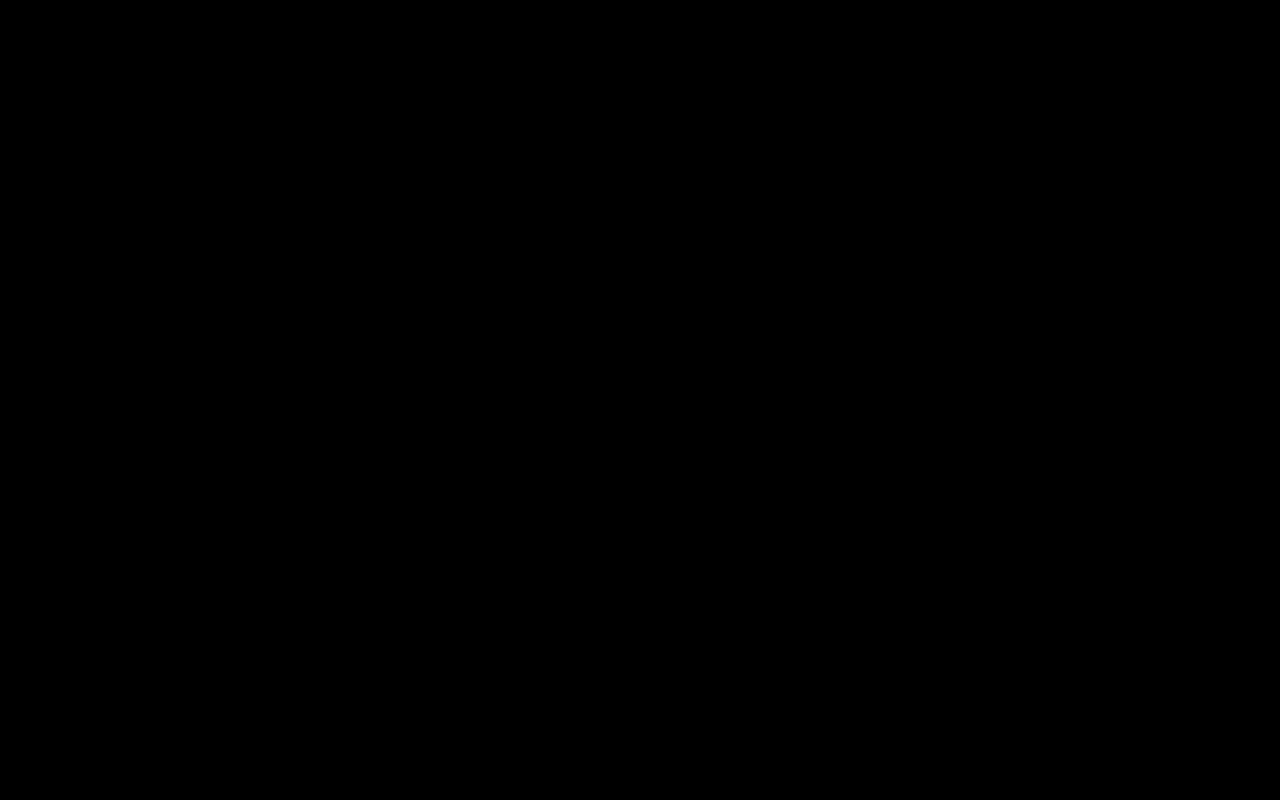
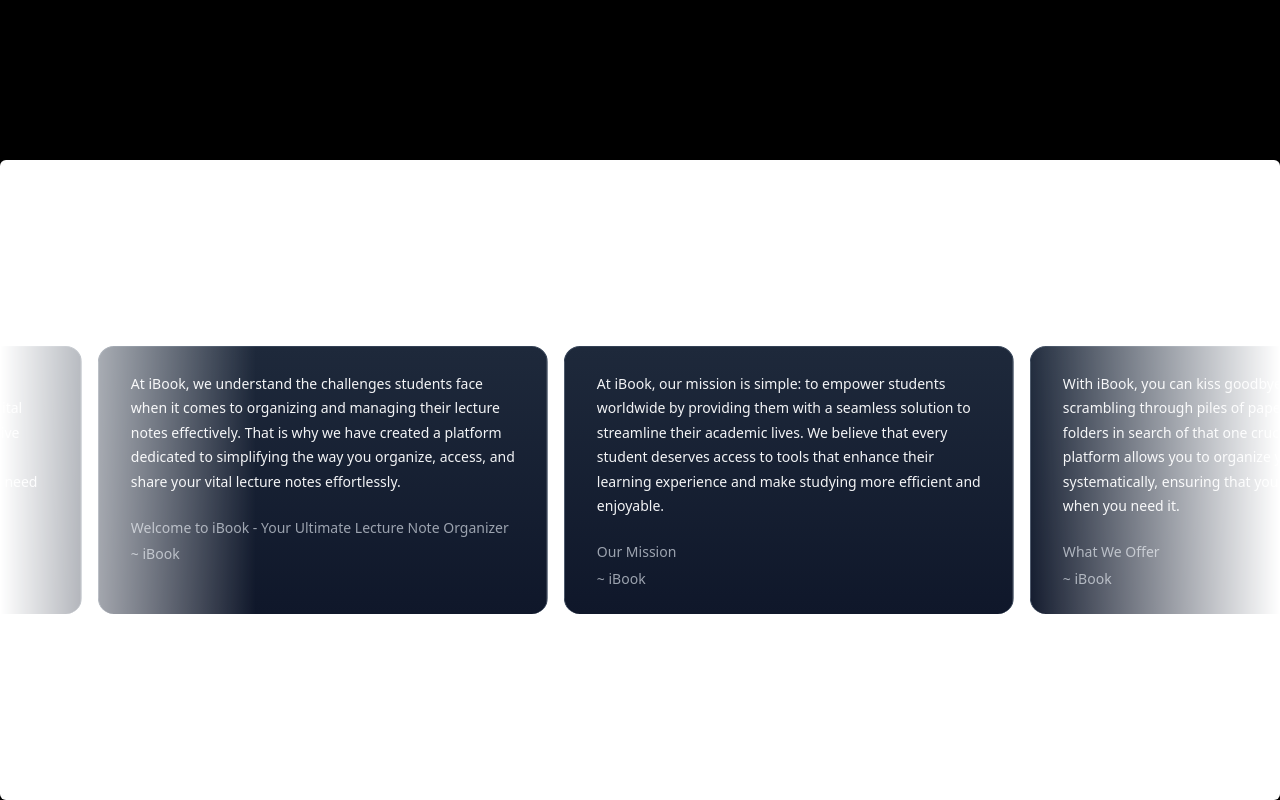
Before and after one commit to VikasMeshram2708/iBook, a Next.js app: page / in a window 1280 px wide. Shown: the part 550-1350 px from the top of the page. Before the commit the page ends 800 px from the top, so only its background shows below. Built offline with nearby package versions, Linux system fonts and the light colour scheme; a web font is replaced by a local one.

Commit message:
:boom: added carousel.

```diff
--- /dev/null
+++ b/app/components/LandingPage/Carousel.tsx
@@ -0,0 +1,36 @@
+'use client';
+
+import React from 'react';
+import { InfiniteMovingCards } from '../ui/infinite-moving-cards';
+
+const testimonials = [
+  {
+    quote:
+      'At iBook, we understand the challenges students face when it comes to organizing and managing their lecture notes effectively. That is why we have created a platform dedicated to simplifying the way you organize, access, and share your vital lecture notes effortlessly.',
+    name: 'Welcome to iBook - Your Ultimate Lecture Note Organizer',
+    title: '~ iBook',
+  },
+  {
+    quote:
+      'At iBook, our mission is simple: to empower students worldwide by providing them with a seamless solution to streamline their academic lives. We believe that every student deserves access to tools that enhance their learning experience and make studying more efficient and enjoyable.',
+    name: 'Our Mission',
+    title: '~ iBook',
+  },
+  {
+    quote:
+      'With iBook, you can kiss goodbye to the days of scrambling through piles of papers and endless digital folders in search of that one crucial note. Our intuitive platform allows you to organize your lecture notes systematically, ensuring that you can find what you need when you need it.',
+    name: 'What We Offer',
+    title: '~ iBook',
+  },
+];
+export function Carousel() {
+  return (
+    <div className="h-[40rem] rounded-md flex flex-col antialiased bg-white dark:bg-black dark:bg-grid-white/[0.05] items-center justify-center relative overflow-hidden">
+      <InfiniteMovingCards
+        items={testimonials}
+        direction="right"
+        speed="slow"
+      />
+    </div>
+  );
+}
--- /dev/null
+++ b/app/components/ui/infinite-moving-cards.tsx
@@ -0,0 +1,124 @@
+/* eslint-disable @typescript-eslint/no-use-before-define */
+/* eslint-disable react/require-default-props */
+
+'use client';
+
+import React, { useEffect, useState } from 'react';
+import { cn } from '@/utils/cn';
+
+export function InfiniteMovingCards({
+  items,
+  direction = 'left',
+  speed = 'fast',
+  pauseOnHover = true,
+  className,
+}: {
+  items: {
+    quote: string;
+    name: string;
+    title: string;
+  }[];
+  direction?: 'left' | 'right';
+  speed?: 'fast' | 'normal' | 'slow';
+  pauseOnHover?: boolean;
+  className?: string;
+}) {
+  const containerRef = React.useRef<HTMLDivElement>(null);
+  const scrollerRef = React.useRef<HTMLUListElement>(null);
+
+  useEffect(() => {
+    addAnimation();
+  }, []);
+  const [start, setStart] = useState(false);
+  function addAnimation() {
+    if (containerRef.current && scrollerRef.current) {
+      const scrollerContent = Array.from(scrollerRef.current.children);
+
+      scrollerContent.forEach((item) => {
+        const duplicatedItem = item.cloneNode(true);
+        if (scrollerRef.current) {
+          scrollerRef.current.appendChild(duplicatedItem);
+        }
+      });
+
+      getDirection();
+      getSpeed();
+      setStart(true);
+    }
+  }
+  const getDirection = () => {
+    if (containerRef.current) {
+      if (direction === 'left') {
+        containerRef.current.style.setProperty(
+          '--animation-direction',
+          'forwards',
+        );
+      } else {
+        containerRef.current.style.setProperty(
+          '--animation-direction',
+          'reverse',
+        );
+      }
+    }
+  };
+  const getSpeed = () => {
+    if (containerRef.current) {
+      if (speed === 'fast') {
+        containerRef.current.style.setProperty('--animation-duration', '20s');
+      } else if (speed === 'normal') {
+        containerRef.current.style.setProperty('--animation-duration', '40s');
+      } else {
+        containerRef.current.style.setProperty('--animation-duration', '80s');
+      }
+    }
+  };
+  return (
+    <div
+      ref={containerRef}
+      className={cn(
+        'scroller relative z-20  max-w-7xl overflow-hidden  [mask-image:linear-gradient(to_right,transparent,white_20%,white_80%,transparent)]',
+        className,
+      )}
+    >
+      <ul
+        ref={scrollerRef}
+        className={cn(
+          ' flex min-w-full shrink-0 gap-4 py-4 w-max flex-nowrap',
+          start && 'animate-scroll ',
+          pauseOnHover && 'hover:[animation-play-state:paused]',
+        )}
+      >
+        {items.map((item) => (
+          <li
+            className="w-[350px] max-w-full relative rounded-2xl border border-b-0 flex-shrink-0 border-slate-700 px-8 py-6 md:w-[450px]"
+            style={{
+              background:
+                'linear-gradient(180deg, var(--slate-800), var(--slate-900)',
+            }}
+            key={item.name}
+          >
+            <blockquote>
+              <div
+                aria-hidden="true"
+                className="user-select-none -z-1 pointer-events-none absolute -left-0.5 -top-0.5 h-[calc(100%_+_4px)] w-[calc(100%_+_4px)]"
+              />
+              <span className=" relative z-20 text-sm leading-[1.6] text-gray-100 font-normal">
+                {item.quote}
+              </span>
+              <div className="relative z-20 mt-6 flex flex-row items-center">
+                <span className="flex flex-col gap-1">
+                  <span className=" text-sm leading-[1.6] text-gray-400 font-normal">
+                    {item.name}
+                  </span>
+                  <span className=" text-sm leading-[1.6] text-gray-400 font-normal">
+                    {item.title}
+                  </span>
+                </span>
+              </div>
+            </blockquote>
+          </li>
+        ))}
+      </ul>
+    </div>
+  );
+}
--- a/app/page.tsx
+++ b/app/page.tsx
@@ -1,3 +1,4 @@
+import { Carousel } from './components/LandingPage/Carousel';
 import { Hero } from './components/LandingPage/Hero';
 
 export default function Home() {
@@ -5,6 +6,8 @@ export default function Home() {
     <main className="">
       {/* Hero Section */}
       <Hero />
+      {/* Carousel Section */}
+      <Carousel />
     </main>
   );
 }
--- a/tailwind.config.ts
+++ b/tailwind.config.ts
@@ -33,8 +33,15 @@ const config: Config = {
     extend: {
       animation: {
         shimmer: 'shimmer 2s linear infinite',
+        scroll:
+          'scroll var(--animation-duration, 40s) var(--animation-direction, forwards) linear infinite',
       },
       keyframes: {
+        scroll: {
+          to: {
+            transform: 'translate(calc(-50% - 0.5rem))',
+          },
+        },
         shimmer: {
           from: {
             backgroundPosition: '0 0',
```
